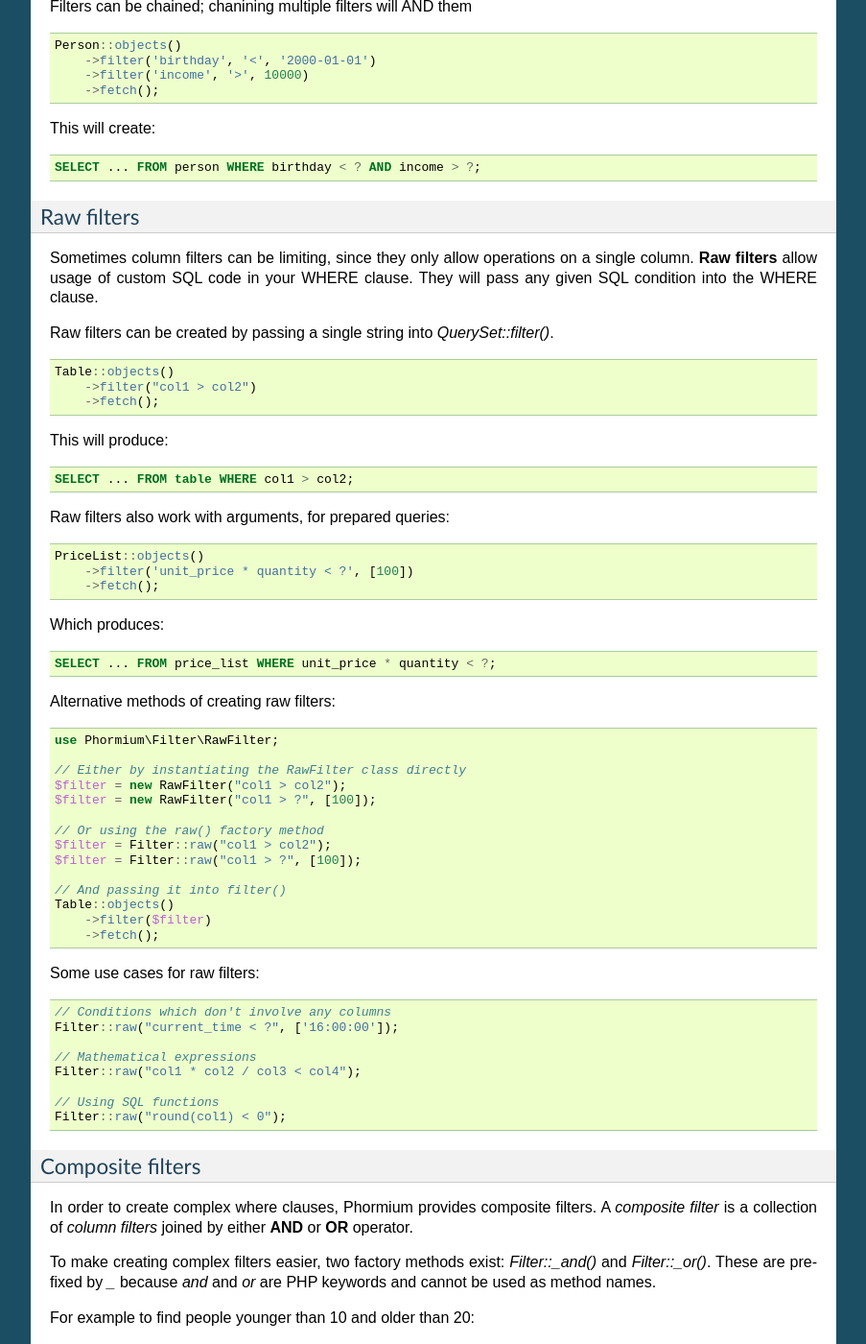
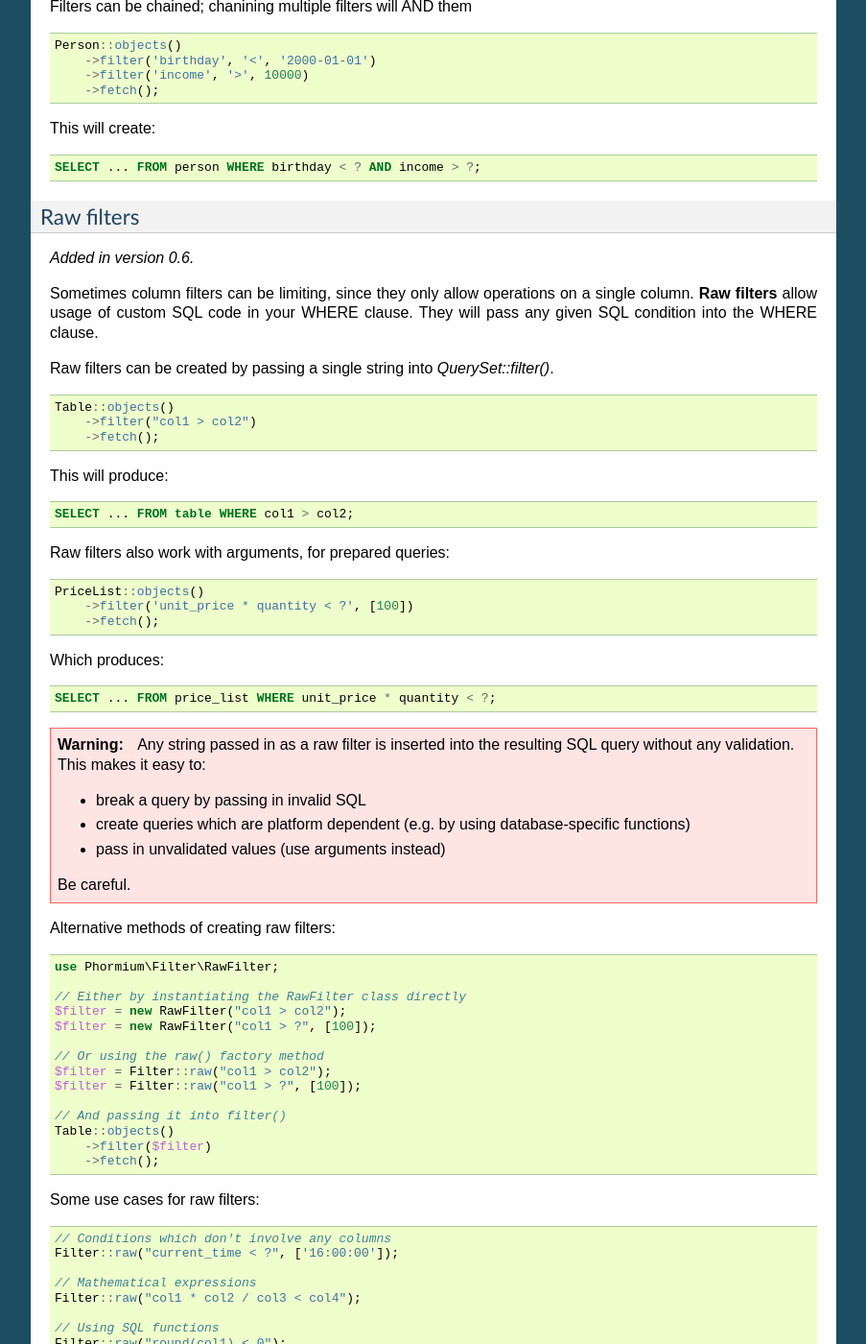
Before and after one commit to ihabunek/phormium, a Sphinx documentation site: the page built from docs/usage.rst, in a window 1280 px wide and 1400 px high, scrolled down 2172 px. Shown: the whole window at 96% size, without its empty margins (198-1101 px from the left). Built offline with Sphinx 7.4.7, drawn with Linux system fonts in a browser that asks for light colours.

Commit message:
Additional warning for raw filters in docs

```diff
--- a/docs/usage.rst
+++ b/docs/usage.rst
@@ -166,6 +166,8 @@ This will create:
 Raw filters
 ~~~~~~~~~~~
 
+.. versionadded:: 0.6
+
 Sometimes column filters can be limiting, since they only allow operations
 on a single column. **Raw filters** allow usage of custom SQL code in your WHERE
 clause. They will pass any given SQL condition into the WHERE clause.
@@ -197,6 +199,18 @@ Which produces:
 .. code-block:: sql
 
     SELECT ... FROM price_list WHERE unit_price * quantity < ?;
+
+.. warning::
+
+    Any string passed in as a raw filter is inserted into the resulting SQL
+    query without any validation. This makes it easy to:
+
+    - break a query by passing in invalid SQL
+    - create queries which are platform dependent (e.g. by using
+      database-specific functions)
+    - pass in unvalidated values (use arguments instead)
+
+    Be careful.
 
 Alternative methods of creating raw filters:
 
```
